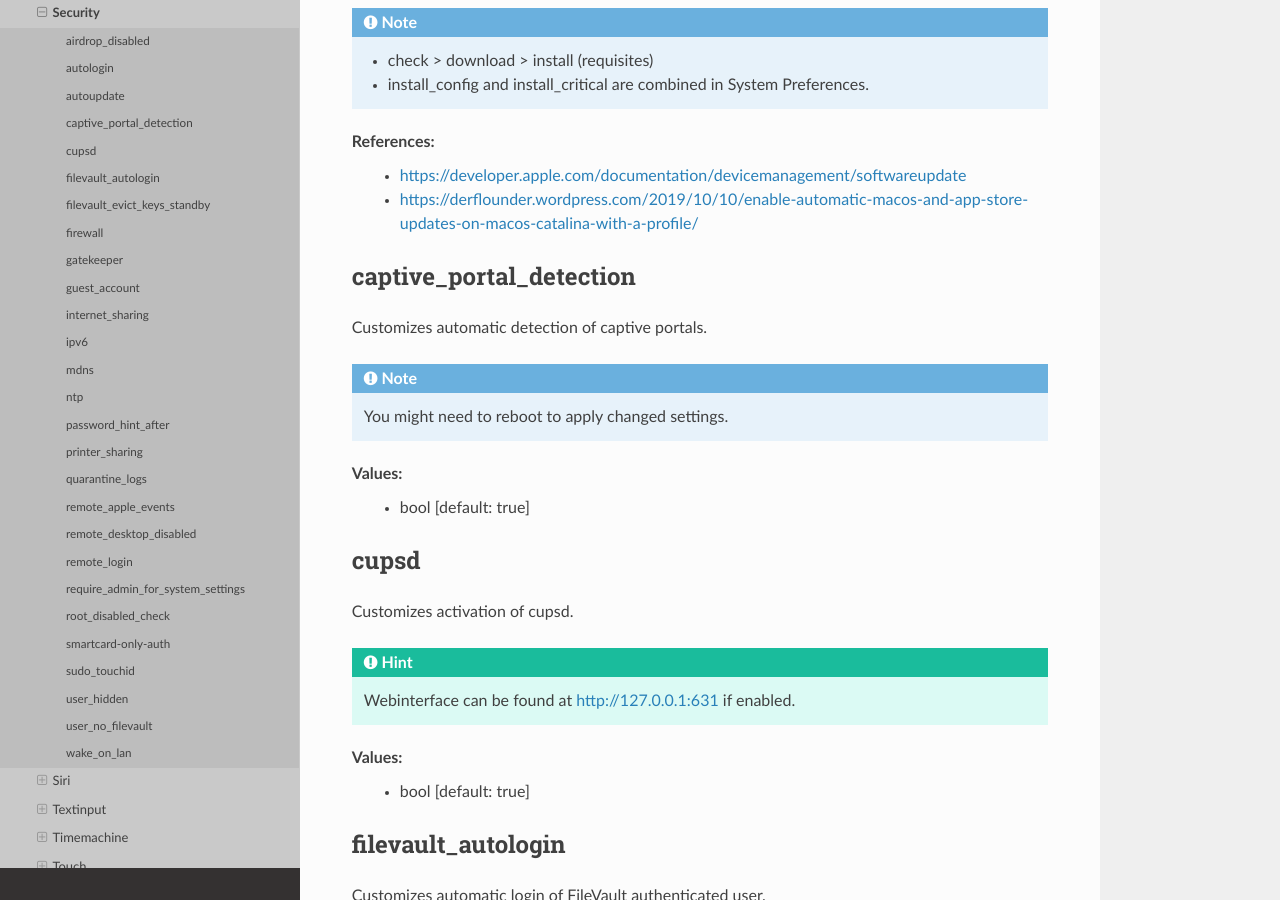
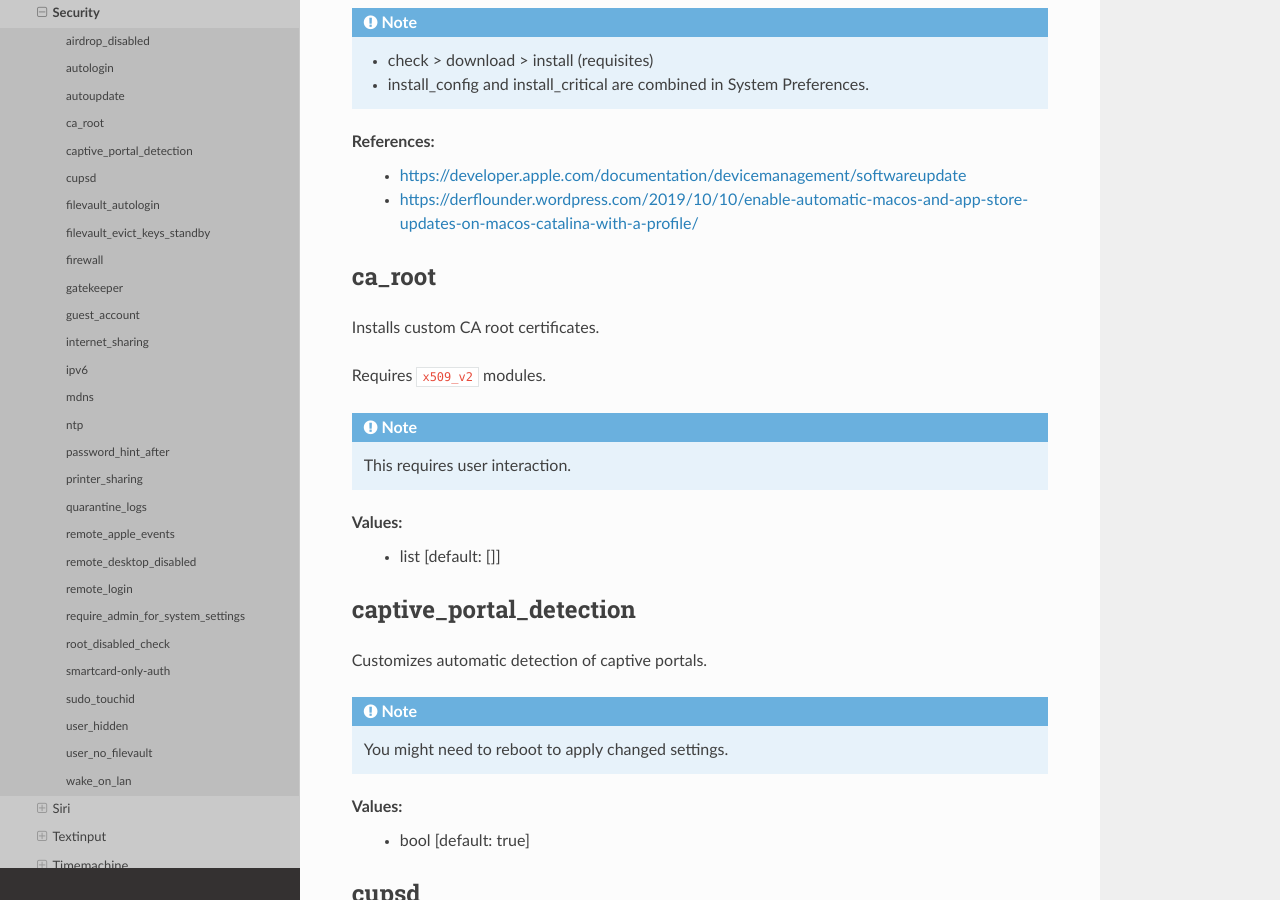
Before and after one commit to lkubb/salt-tool-macos-formula, a Sphinx documentation site: the page built from docs/states/settings/security.rst, in a window 1280 px wide and 900 px high, scrolled down 1222 px. Built offline with Sphinx 7.4.7 and the Read the Docs theme 2.0.0, drawn with Linux system fonts in a browser that asks for light colours.

Commit message:
feat: Allow managing CA root certificates

```diff
--- a/docs/README.rst
+++ b/docs/README.rst
@@ -799,6 +799,8 @@ These are macOS system-wide preferences that need to run as root.
         install_system: true
           # Check every i day(s) for updates. (might be deprecated)
         schedule: 1
+        # List of custom CA root certificates (PEM) to install on the system
+      ca_root: []
       captive_portal_detection: true
         # Load/unload cupsd service.
       cupsd: true
--- a/docs/states/settings/security.rst
+++ b/docs/states/settings/security.rst
@@ -55,6 +55,20 @@ Values:
 References:
     * https://developer.apple.com/documentation/devicemanagement/softwareupdate
     * https://derflounder.wordpress.com/2019/10/10/enable-automatic-macos-and-app-store-updates-on-macos-catalina-with-a-profile/
+
+
+ca_root
+-------
+Installs custom CA root certificates.
+
+Requires ``x509_v2`` modules.
+
+.. note::
+
+    This requires user interaction.
+
+Values:
+    - list [default: []]
 
 
 captive_portal_detection
```
Also changed, not shown: .cruft.json, 6 other files.
